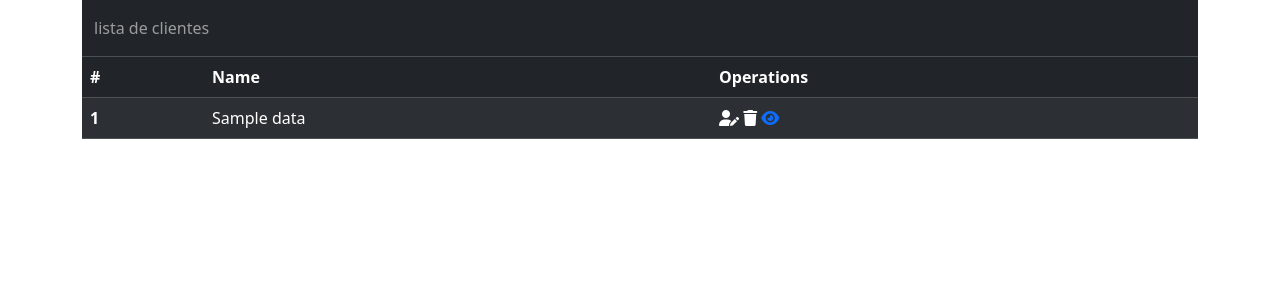
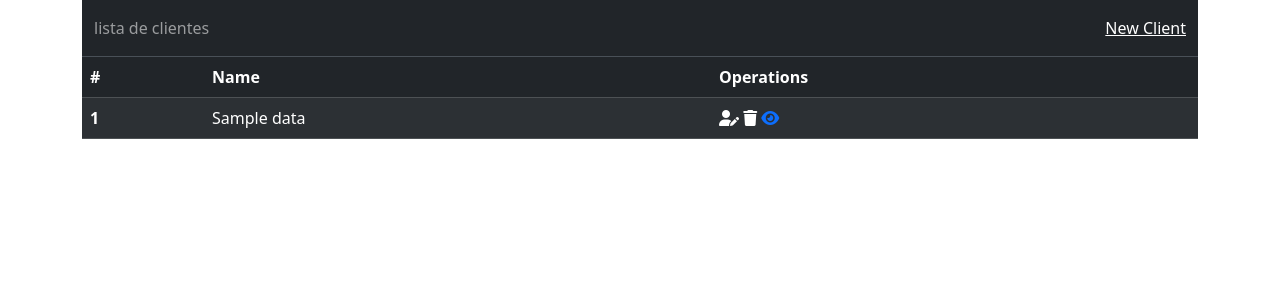
Before and after one commit to JEVizcaya/tiendamvc, a PHP site: template app/views/customer/home.php in a window 1280 px wide. Shown: the top 300 px of the page. Run offline with PHP 8.4, Linux system fonts and the light colour scheme; the template is opened without the code that fills it: most values are stand-ins (such as "Sample title", 1, 10 or a date in 2020); data that the repository does not hold is empty.

Commit message:
añadir customer

```diff
--- a/app/views/customer/detail.php
+++ b/app/views/customer/detail.php
@@ -22,6 +22,7 @@
                 <span class="navbar-text">
                     Detalle Cliente
                 </span>
+                <a href="<?=base_url()?>/customer/home"  style="color:white" >Home</a>
             </div>
 
         </nav>
--- a/app/views/customer/home.php
+++ b/app/views/customer/home.php
@@ -21,6 +21,8 @@
                 <span class="navbar-text">
                     lista de clientes
                 </span>
+                <a href="<?=base_url()?>/customer/new"  style="color:white">New Client</a>
+
             </div>
 
         </nav>
--- a/app/views/customer/new.php
+++ b/app/views/customer/new.php
@@ -11,6 +11,7 @@
     <div class="container">
         <nav class="navbar navbar-light bg-light">
             <span class="navbar-brand mb-0 h1">Shop<i class="fa-solid fa-shop"></i></span>
+
         </nav>
         <h3>New Customer</h3>
         <form action="" method="post">
```
